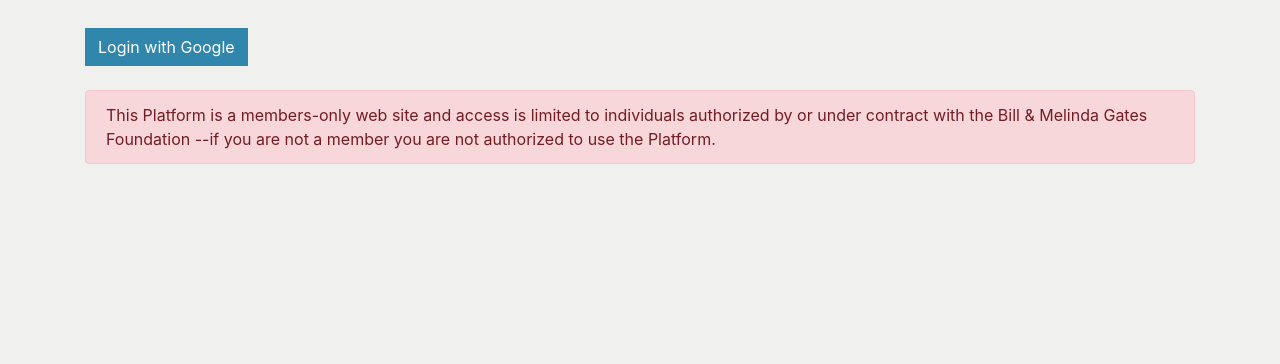
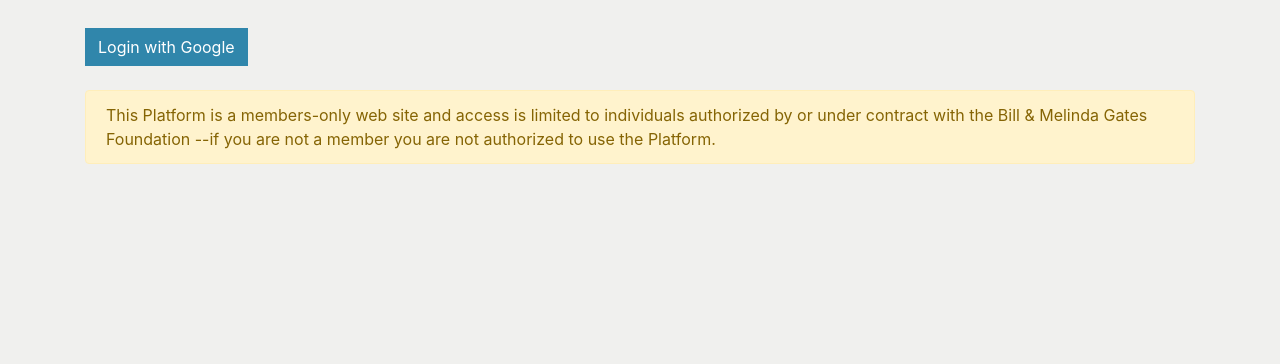
Before and after one commit to ki-tools/sls_ki_synapse_admin_py, a Flask app: page / in a window 1280 px wide. Shown: the part 56-420 px from the top of the page. Run offline with Flask 2, Linux system fonts and the light colour scheme; parts of the project's set-up code (start-up, migrations or seed data) failed here and were passed over; some libraries are stand-ins or nearby versions.

Commit message:
Change notice color

```diff
--- a/www/templates/home.html
+++ b/www/templates/home.html
@@ -10,7 +10,7 @@
     </div>
     {% endif %}
 
-    <div class="alert alert-danger" role="alert">
+    <div class="alert alert-warning" role="alert">
       This Platform is a members-only web site and access is limited to individuals authorized by or under contract with
       the Bill & Melinda Gates Foundation --if you are not a member you are not authorized to use the Platform.
     </div>
```
